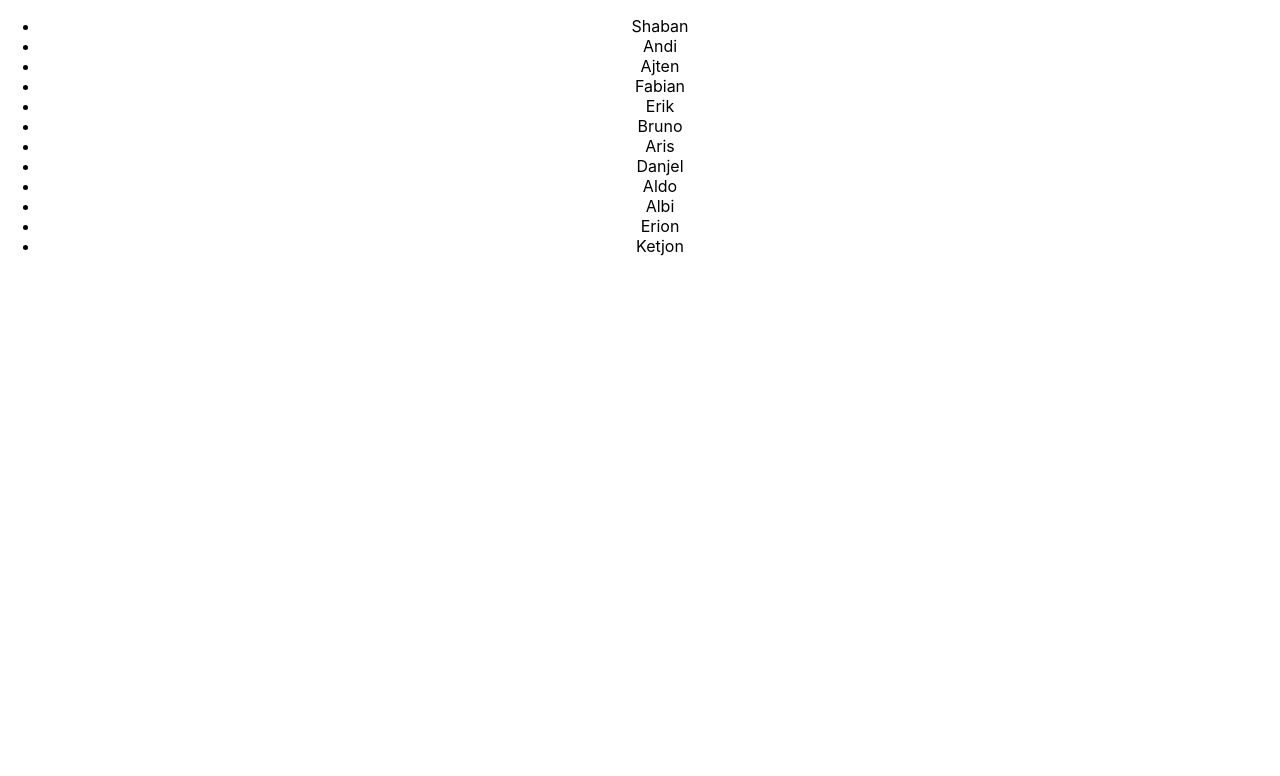
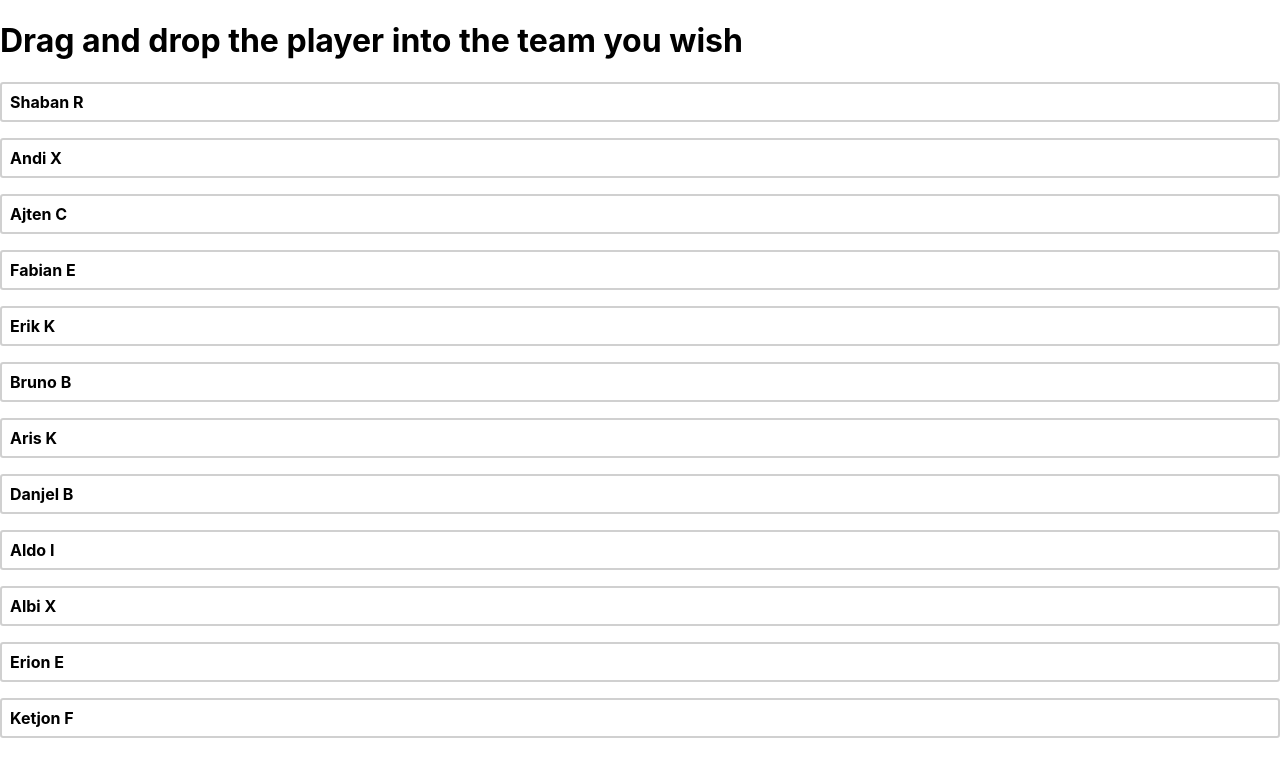
Before and after one commit to omelale/duassis-drag-n-drop, a React (Create React App) app: page / in a window 1280 px wide. Shown: the top 776 px of the page. Built offline with nearby package versions, Linux system fonts and the light colour scheme.

Commit message:
initial setup of the drag and drop container

```diff
--- a/src/App.css
+++ b/src/App.css
@@ -1,6 +1,40 @@
-.App {
-  text-align: center;
-}
+
 .App-link {
   color: #61dafb;
 }
+
+.players {
+  list-style: none;
+  padding-left: 0;
+}
+
+.players li {
+  display: flex;
+  align-items: center;
+  border: solid 2px #d0d0d0;
+  border-radius: .2em;
+  padding: .5em .8em .5em .5em;
+  margin-bottom: 1em;
+}
+
+.players p {
+  max-width: none;
+  font-weight: bold;
+  margin: 0;
+}
+
+.players-thumb {
+  overflow: hidden;
+  flex-shrink: 0;
+  width: 2em;
+  height: 2em;
+  background-color: #e8e8e8;
+  padding: .5em;
+  margin-right: .5em;
+}
+
+.players-thumb img {
+  display: block;
+  width: 100%;
+  height: auto;
+}
--- a/src/App.js
+++ b/src/App.js
@@ -1,18 +1,50 @@
+import React, { useState } from 'react';
+import { DragDropContext, Droppable, Draggable } from 'react-beautiful-dnd';
 import './App.css';
 import data from './constants/data';
 
 function App() {
-	return (
-		<div className="App">
-			<ul>
-				{data.players.map((player) => {
+  const [players, updatePlayers] = useState(data.players);
 
-					return <li key={player.id}>{player.name}</li>
-				})}
-			</ul>
+  const handleOnDragEnd = (result) => {
+    if (!result.destination) return;
 
-		</div>
-	);
+    const items = Array.from(players);
+    const [reorderedItem] = items.splice(result.source.index, 1);
+    items.splice(result.destination.index, 0, reorderedItem);
+
+    updatePlayers(items);
+  }
+
+  return (
+    <div className="App">
+      <header className="App-header">
+        <h1>Drag and drop the player into the team you wish</h1>
+        <DragDropContext onDragEnd={handleOnDragEnd}>
+          <Droppable droppableId="players">
+            {(provided) => (
+              <ul className="players" {...provided.droppableProps} ref={provided.innerRef}>
+                {players.map(({ id, name, lastName }, index) => {
+                  return (
+                    <Draggable key={id} draggableId={id.toString()} index={index}>
+                      {(provided) => (
+                        <li ref={provided.innerRef} {...provided.draggableProps} {...provided.dragHandleProps}>
+                          <p>
+                            {name + ' ' + lastName}
+                          </p>
+                        </li>
+                      )}
+                    </Draggable>
+                  );
+                })}
+                {provided.placeholder}
+              </ul>
+            )}
+          </Droppable>
+        </DragDropContext>
+      </header>
+    </div>
+  );
 }
 
 export default App;
--- a/src/index.js
+++ b/src/index.js
@@ -5,7 +5,5 @@ import App from './App';
 
 const root = ReactDOM.createRoot(document.getElementById('root'));
 root.render(
-  <React.StrictMode>
     <App />
-  </React.StrictMode>
 );
```
